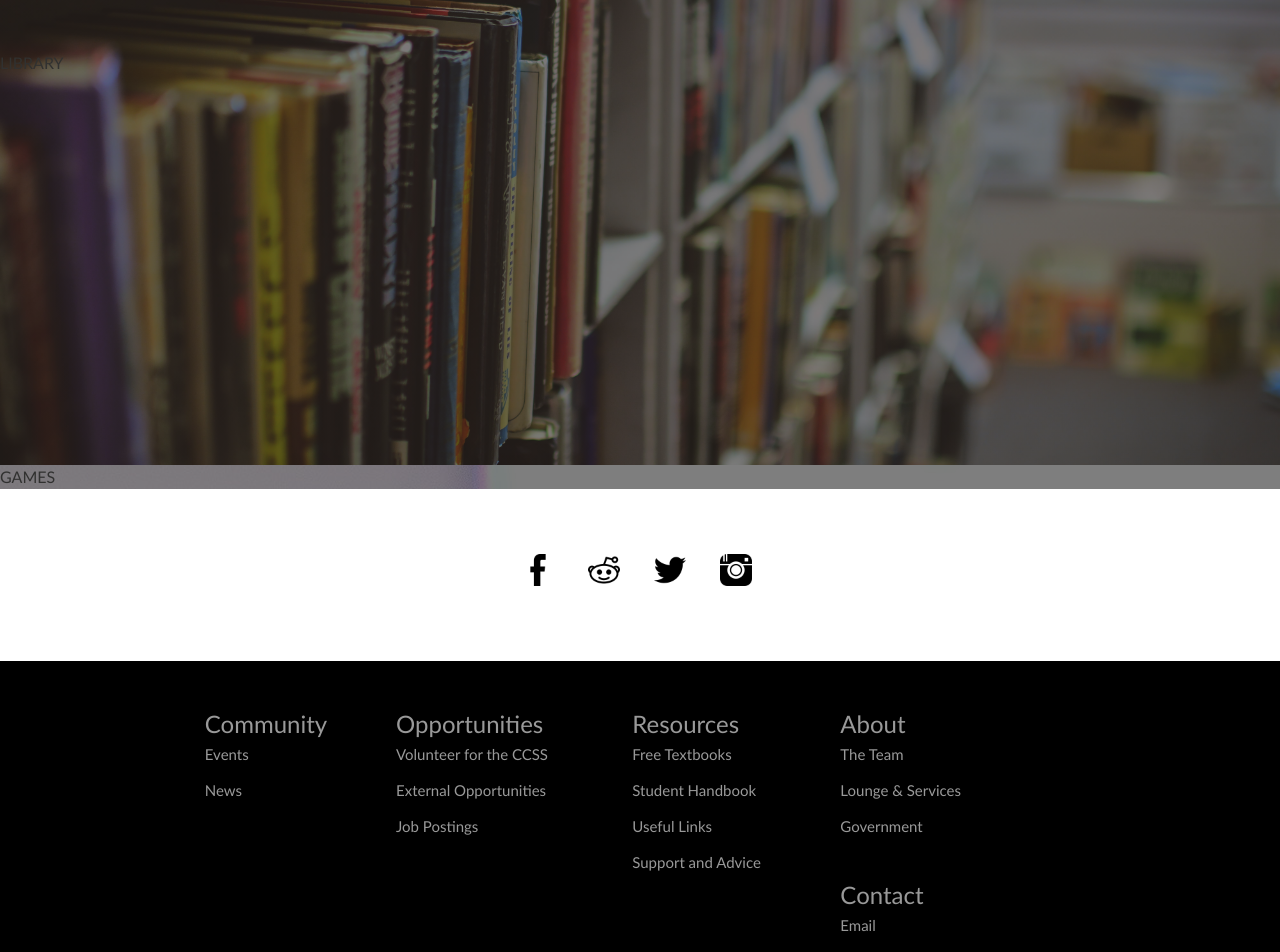
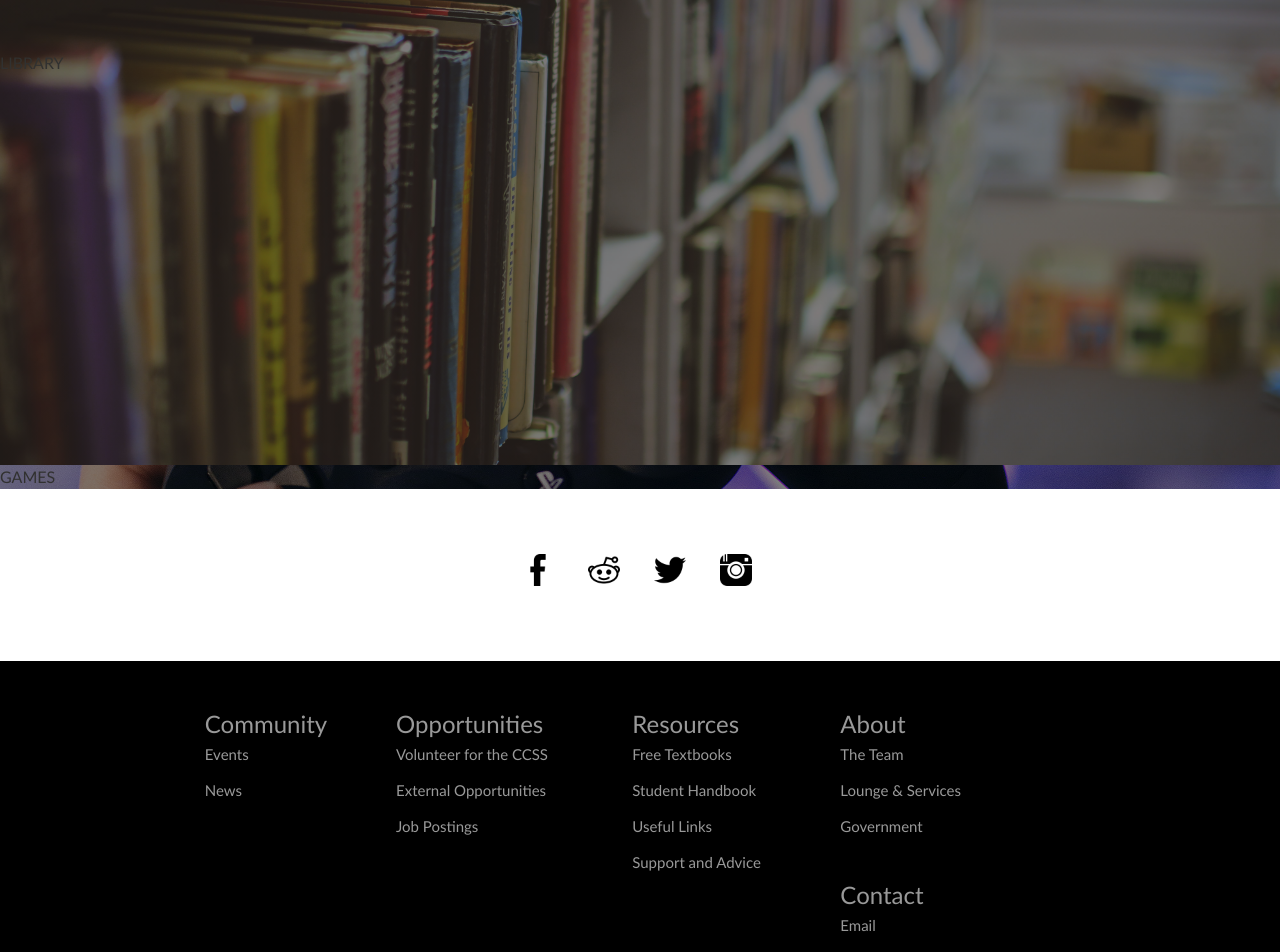
Before and after one commit to brittnylapierre/ccss_web, a Jekyll site: the page built from about/lounge/index.md, in a window 1280 px wide. Shown: the part 919-1871 px from the top of the page. Built offline with Jekyll 4.4.1, drawn with Linux system fonts in a browser that asks for light colours.

Commit message:
Updated _layout.scss

```diff
--- a/_sass/_layout.scss
+++ b/_sass/_layout.scss
@@ -690,6 +690,14 @@ ul {
     }
 }
 
-.centered{
+.centered {
 	text-align: center;
 }
+
+.parallax {
+/* Create the parallax scrolling effect */
+    background-attachment: fixed;
+    background-position: center;
+    background-repeat: no-repeat;
+    background-size: cover;
+}
```
